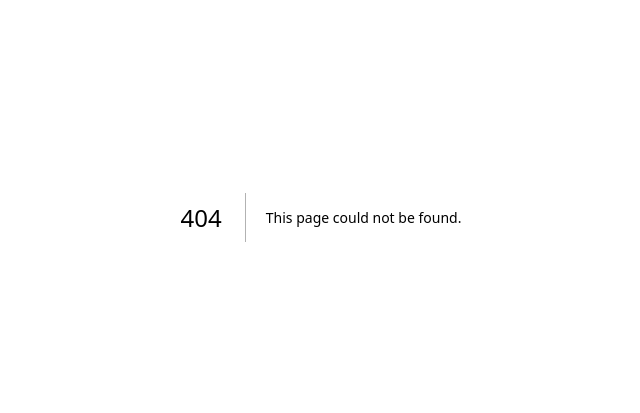
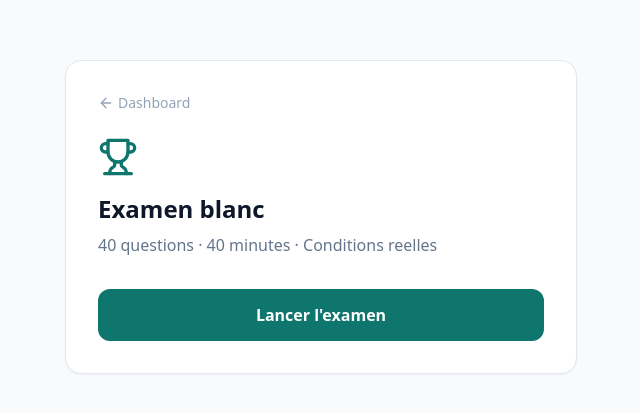
Before and after one commit to Salah8704/code-R, a Next.js app in the folder code-route-mvp/: page /exam in a window 1280 px wide. Before the commit this address had no page. Shown: the part 183-596 px from the top of the page, without its empty margins (319-959 px from the left). Built offline with nearby package versions, Linux system fonts and the light colour scheme.

Commit message:
add page.tsx

```diff
--- /dev/null
+++ b/code-route-mvp/app/exam/page.tsx
@@ -0,0 +1,51 @@
+"use client";
+import{useState,useCallback,useEffect}from"react";
+import{useRouter}from"next/navigation";
+import Link from"next/link";
+import{Clock,CheckCircle,ArrowLeft,Trophy}from"lucide-react";
+type Choice={id:string;position:number;text:string};
+type Question={id:string;prompt:string;theme:string;choices:Choice[]};
+type Answer={questionId:string;chosenChoiceIds:string[];responseTimeMs:number};
+type Phase="intro"|"exam"|"result";
+export default function ExamPage(){
+  const router=useRouter();
+  const[phase,setPhase]=useState<Phase>("intro");
+  const[examId,setExamId]=useState("");
+  const[questions,setQuestions]=useState<Question[]>([]);
+  const[current,setCurrent]=useState(0);
+  const[selected,setSelected]=useState<string[]>([]);
+  const[answers,setAnswers]=useState<Answer[]>([]);
+  const[qStart,setQStart]=useState(0);
+  const[examStart,setExamStart]=useState(0);
+  const[loading,setLoading]=useState(false);
+  const[result,setResult]=useState<{score:number;total:number;percentage:number}|null>(null);
+  const[timeLeft,setTimeLeft]=useState(40*60);
+  useEffect(()=>{if(phase!=="exam")return;const id=setInterval(()=>setTimeLeft(t=>{if(t<=1){clearInterval(id);return 0;}return t-1;}),1000);return()=>clearInterval(id);},[phase]);
+  const startExam=useCallback(async()=>{
+    setLoading(true);
+    const res=await fetch("/api/exam/start",{method:"POST"});
+    if(!res.ok){setLoading(false);return;}
+    const data=await res.json();
+    setExamId(data.examId);setQuestions(data.questions);setCurrent(0);setAnswers([]);setSelected([]);setQStart(Date.now());setExamStart(Date.now());setTimeLeft(40*60);setPhase("exam");setLoading(false);
+  },[]);
+  async function submitExam(all:Answer[]){
+    setLoading(true);
+    const res=await fetch("/api/exam/submit",{method:"POST",headers:{"Content-Type":"application/json"},body:JSON.stringify({examId,answers:all,durationMs:Date.now()-examStart})});
+    setResult(await res.json());setPhase("result");setLoading(false);
+  }
+  function handleNext(){
+    const ans:Answer={questionId:questions[current].id,chosenChoiceIds:selected,responseTimeMs:Date.now()-qStart};
+    const newAnswers=[...answers,ans];setAnswers(newAnswers);
+    if(current>=questions.length-1){submitExam(newAnswers);}
+    else{setCurrent(c=>c+1);setSelected([]);setQStart(Date.now());}
+  }
+  const tColor=timeLeft<300?"text-red-500":timeLeft<600?"text-orange-500":"text-slate-600";
+  const tMin=Math.floor(timeLeft/60),tSec=(timeLeft%60).toString().padStart(2,"0");
+  if(phase==="intro")return<div className="flex min-h-screen items-center justify-center bg-slate-50 px-4"><div className="w-full max-w-lg rounded-2xl border border-slate-200 bg-white p-8 shadow-sm"><Link href="/dashboard" className="flex items-center gap-1 text-sm text-slate-400 hover:text-slate-700 mb-6"><ArrowLeft className="h-4 w-4"/>Dashboard</Link><Trophy className="h-10 w-10 text-brand mb-4"/><h1 className="text-2xl font-bold text-slate-900">Examen blanc</h1><p className="mt-2 text-slate-500">40 questions · 40 minutes · Conditions reelles</p><button onClick={startExam} disabled={loading} className="mt-8 w-full rounded-xl bg-brand py-3.5 font-semibold text-white hover:bg-brand-dark disabled:opacity-60">{loading?"Preparation...":"Lancer l'examen"}</button></div></div>;
+  if(phase==="result"&&result){const m=result.score>=35?"✓ Recu !":result.score>=30?"Limite":"Insuffisant";const mc=result.score>=35?"text-green-600":result.score>=30?"text-orange-500":"text-red-600";return<div className="flex min-h-screen items-center justify-center bg-slate-50 px-4"><div className="w-full max-w-lg rounded-2xl border border-slate-200 bg-white p-8 shadow-sm text-center"><Trophy className="mx-auto h-12 w-12 text-brand mb-4"/><h2 className="text-2xl font-bold text-slate-900">Resultat</h2><p className="mt-4 text-6xl font-extrabold text-slate-900">{result.score}<span className="text-2xl text-slate-400">/{result.total}</span></p><p className={"mt-2 text-xl font-semibold "+mc}>{m}</p><p className="mt-1 text-slate-500">Seuil : 35/40</p><div className="mt-8 flex flex-col gap-3"><button onClick={()=>setPhase("intro")} className="rounded-xl bg-brand px-6 py-3 font-semibold text-white hover:bg-brand-dark">Refaire un examen</button><Link href="/dashboard" className="rounded-xl border border-slate-200 px-6 py-3 font-semibold text-slate-700 hover:bg-slate-50">Dashboard</Link><Link href="/readiness" className="text-sm text-brand hover:underline">Voir mon score →</Link></div></div></div>;}
+  const q=questions[current];if(!q)return null;
+  const progress=(current+1)/questions.length*100;
+  return<main className="min-h-screen bg-slate-50"><header className="sticky top-0 z-10 border-b border-slate-200 bg-white"><div className="mx-auto flex max-w-2xl items-center justify-between px-4 py-3"><span className="text-sm font-medium text-slate-600">{current+1}/{questions.length}</span><div className={"flex items-center gap-1.5 font-mono text-sm font-bold "+tColor}><Clock className="h-4 w-4"/>{tMin}:{tSec}</div><span className="text-sm text-slate-400">Examen blanc</span></div><div className="h-1 bg-slate-100"><div className="h-full bg-brand transition-all" style={{width:progress+"%"}}/></div></header>
+  <div className="mx-auto max-w-2xl px-4 py-8"><div className="rounded-2xl border border-slate-200 bg-white p-6 shadow-sm"><p className="text-xs font-medium uppercase tracking-wide text-slate-400 mb-3">{q.theme.replace(/_/g," ")}</p><p className="text-lg font-semibold text-slate-900 leading-snug">{q.prompt}</p><div className="mt-6 space-y-3">{q.choices.map(c=><button key={c.id} onClick={()=>setSelected(p=>p.includes(c.id)?p.filter(x=>x!==c.id):[...p,c.id])} className={"w-full rounded-xl border p-4 text-left text-sm font-medium transition-all "+(selected.includes(c.id)?"border-brand bg-brand/5 text-brand":"border-slate-200 text-slate-700 hover:border-slate-300")}><span className="flex items-center gap-3"><span className="flex h-6 w-6 flex-shrink-0 items-center justify-center rounded-full border text-xs">{String.fromCharCode(65+c.position)}</span>{c.text}</span></button>)}</div></div>
+  <div className="mt-4 flex justify-end"><button onClick={handleNext} disabled={loading} className="rounded-xl bg-brand px-6 py-3 font-semibold text-white hover:bg-brand-dark disabled:opacity-60">{current>=questions.length-1?(loading?"Calcul...":"Terminer"):"Suivant →"}</button></div></div></main>;
+}
```
